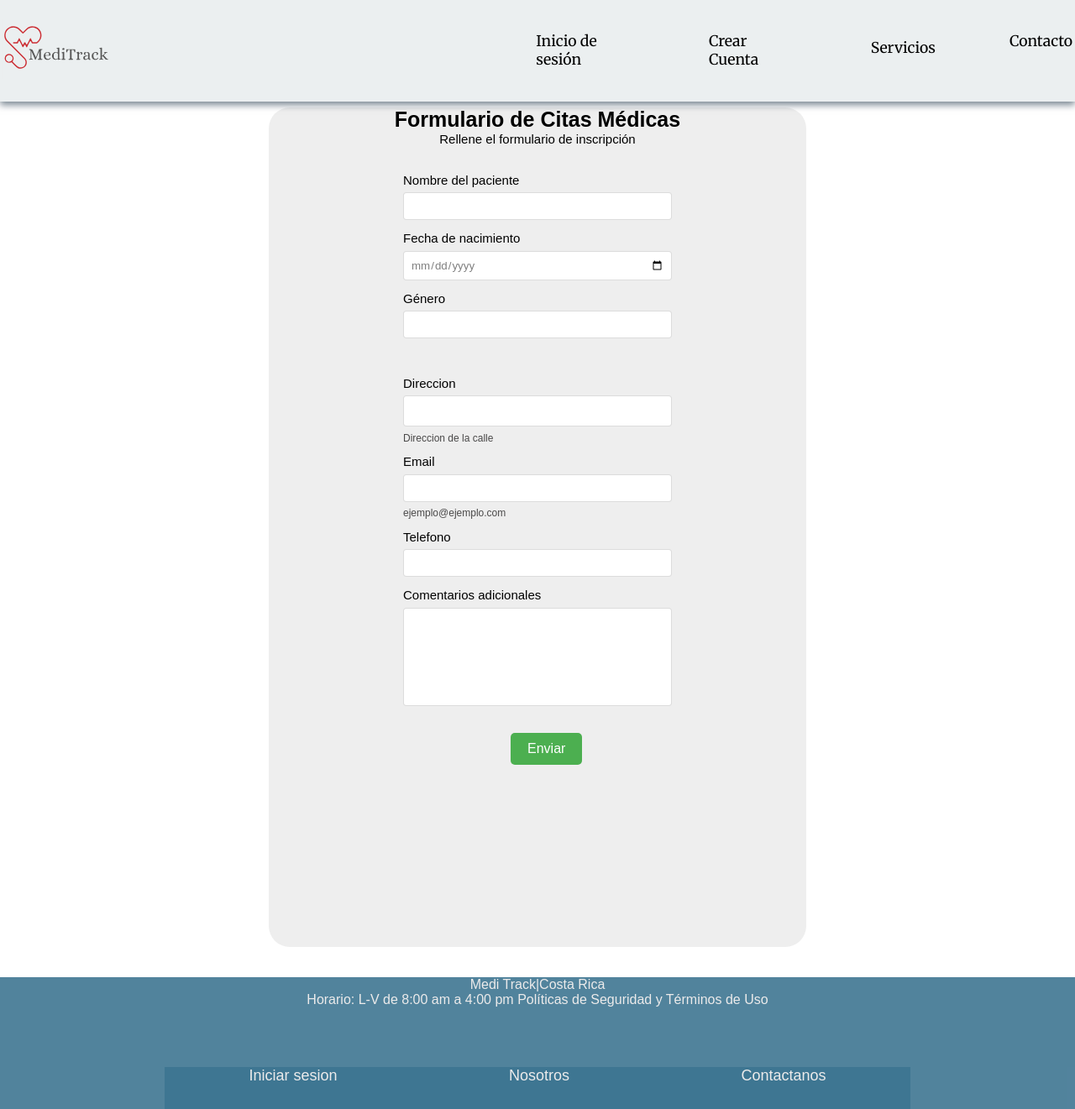
After one commit to r4mir3zzz/Proyecto-Ambiente-Web-Servidor, a PHP site: page /createAppointment.php in a window 1280 px wide. The commit adds this page. Shown: the whole page at 84% size. Run offline with PHP 8.4, Linux system fonts and the light colour scheme; some web fonts are replaced.

Commit message:
crearCita
creo el form de las citas

```diff
--- a/assets/css/createAppointment.css
+++ b/assets/css/createAppointment.css
@@ -0,0 +1,106 @@
+main {
+    margin-top: 10%;
+
+}
+.container{
+    background-color: rgba(184, 184, 184, 0.247);
+    width: 50%;
+    height: 1000px;
+    margin-left: 25%;
+    border-radius: 25px;
+}
+.tileForm{
+    color: rgb(0, 0, 0);
+    font-family: Arial;
+    font-size: 25px;
+    text-align: center;
+    margin-bottom: 5%;
+    padding: 0;
+
+}
+.tileForm p{
+    font-size: 15px;
+    font-weight: lighter;
+}
+
+form h2{
+    font-family: Arial;
+    font-weight: lighter;
+    font-size: 15px;
+    margin-left: 25%;
+}
+/*inputs*/
+.input-nombre, .input-gender,.input-email{
+    width: 50%;
+    padding: 8px;
+    margin-left: 25%;
+    margin-top: 1%;
+    border-radius: 4px;
+    border: 1px solid rgba(0, 0, 0, 0.137);
+}
+
+.input-date{
+    color: grey;
+    width: 50%;
+    padding: 8px;
+    margin-left: 25%;
+    margin-top: 1%;
+    border-radius: 4px;
+    border: 1px solid rgba(0, 0, 0, 0.137);
+    font-family: arial;
+}
+.input-direccion{
+    width: 50%;
+    padding: 10px;
+    margin-left: 25%;
+    margin-top: 1%;
+    border-radius: 4px;
+    border: 1px solid rgba(0, 0, 0, 0.137);
+}
+.input-comentsAdic{
+    width: 50%;
+    padding: 50px;
+    margin-left: 25%;
+    margin-top: 1%;
+    border-radius: 4px;
+    border: 1px solid rgba(0, 0, 0, 0.137);
+}
+.direccion{
+    margin-top: 7%;
+}
+.direccion p{
+    margin-left: 25%;
+    font-family: arial;
+    font-weight: lighter;
+    font-size: 12px;
+    margin-top: 1%;
+    color: rgba(63, 62, 62, 0.945);
+}
+
+.email p{
+    margin-left: 25%;
+    font-family: arial;
+    font-weight: lighter;
+    font-size: 12px;
+    margin-top: 1%;
+    color: rgba(63, 62, 62, 0.945);
+}
+.fechaNacimiento,.generoPaciente,.email,.telefono,.comentsAdicionales{
+    margin-top: 2%;
+}
+.botonEnviar{
+    margin-left: 45%;
+    margin-top: 5%;
+    background-color: #4CAF50;
+    color: white;
+    padding: 10px 20px;
+    border: none;
+    border-radius: 5px;
+    cursor: pointer;
+    font-size: 16px;
+    transition: transform 0.3s, background-color 0.3s;
+}
+.botonEnviar:hover{
+    background-color: #45a049;
+    transform: scale(1.1);
+}
--- a/assets/css/header-footer.css
+++ b/assets/css/header-footer.css
@@ -85,7 +85,6 @@ header {
     opacity: 0; /* Inicio de la animación con opacidad 0 */
     transition: opacity 0.6s ease; /* Ajuste de la velocidad de la animación */
 }
-
 .dropdown:hover .dropdown-content {
     display: block;
     opacity: 1; /* Fin de la animación con opacidad 1 */
--- a/assets/css/mainIndex.css
+++ b/assets/css/mainIndex.css
@@ -25,12 +25,14 @@
     font-size: 5.4rem;
     color: #ebeff0;
     text-shadow: 2px 2px 5px rgba(0, 0, 0, 0.4);
+    margin-left: 20%;
 }
 
 .components p {
     font-size: 1.5rem;
     color: #ebeff0;
     text-shadow: 2px 2px 4px rgba(0, 0, 0, 0.4);
+    margin-left: 28%;
 }
 
 .cards {
@@ -49,7 +51,7 @@
 }
 
 .box {
-    background-color: #074e72b2;
+    background-color: #074e728f;
     color: white;
     padding: 2rem;
     flex: 1;
--- /dev/null
+++ b/public/createAppointment.php
@@ -0,0 +1,56 @@
+<?php
+include 'header.php';
+?>
+
+<main>
+    <div class="container">
+        <h1 class="tileForm">Formulario de Citas Médicas  <p>Rellene el formulario de inscripción</p></h1>
+        <form>
+            <div class="nombrePaciente">
+                <h2>Nombre del paciente</h2>
+                <input class="input-nombre" type="text" name="nombre"  id="patientName">
+            </div>
+
+            <div class="fechaNacimiento">
+                <h2>Fecha de nacimiento</h2>
+                <input class="input-date" type="date" name="fecha" id="patientDate">
+            </div>
+
+            <div class="generoPaciente">
+                <h2>Género</h2>
+                <input class="input-gender" type="text" name="genero" id="patientGender">
+            </div>
+
+            <div class="direccion">
+                <h2>Direccion</h2>
+                <input class="input-direccion"type="text" name="direccion" id="directionpatient">
+                <p>Direccion de la calle</p>
+            </div>
+
+            <div class="email">
+                <h2>Email</h2>
+                <input class="input-email"type="text" name="email" id="emailpatient">
+                <p>ejemplo@ejemplo.com</p>
+            </div>
+
+            <div class="telefono">
+                <h2>Telefono</h2>
+                <input class="input-email"type="text" name="telefono" id="phonepatient">
+
+            </div>
+
+            <div class="comentsAdicionales">
+                <h2>Comentarios adicionales</h2>
+                <input class="input-comentsAdic"type="text" name="comentarios" id="comentspatient">
+            </div>
+
+            <input class="botonEnviar" type="button" value="Enviar" id="btnsubmit">
+
+        </form>
+    </div>
+    <br><br>
+</main>
+
+<?php
+include 'footer.php';
+?>
```
